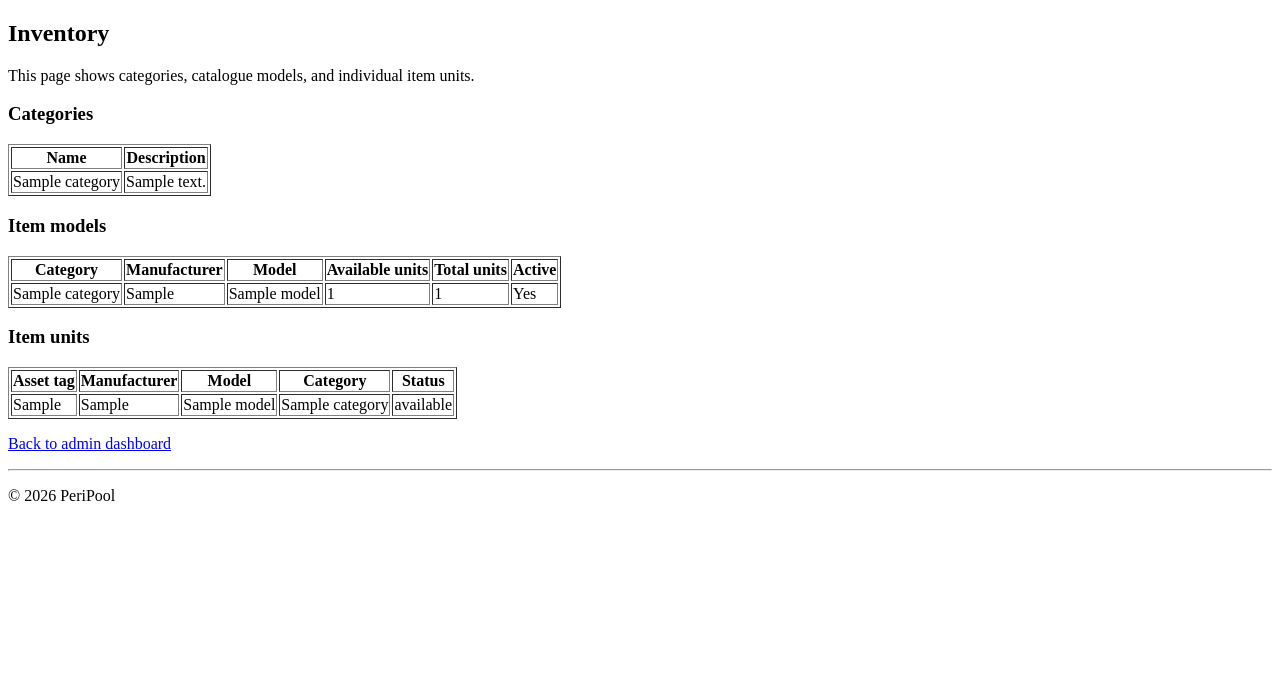
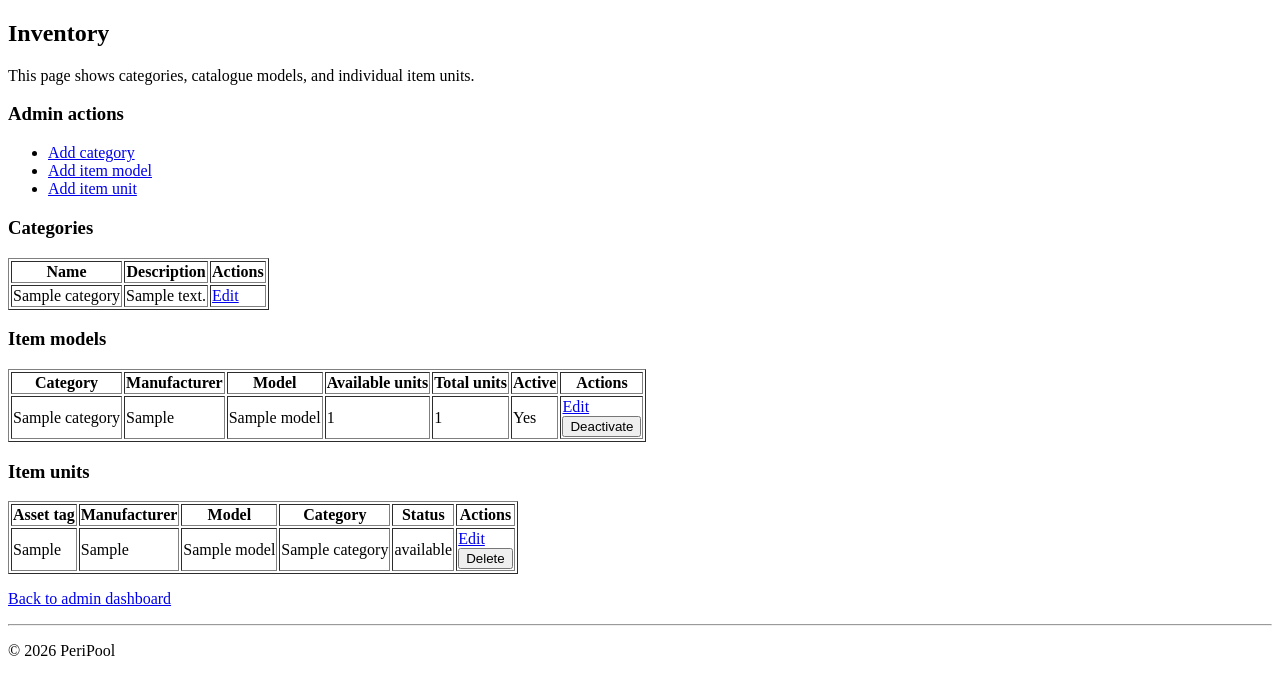
Before and after one commit to simt0m/PeriPool, a Flask app: page /admin/inventory in a window 1280 px wide. Shown: the part 142-818 px from the top of the page. Before the commit the page ends 643 px from the top, so only its background shows below. Run offline with Flask 3, Linux system fonts and the light colour scheme; a user stored in the database is signed in; tables that the repository leaves empty hold one stand-in row (values such as "Sample post").

Commit message:
Add admin CRUD for inventory management

```diff
--- a/app/routes.py
+++ b/app/routes.py
@@ -1,4 +1,5 @@
 from datetime import timedelta
+from decimal import Decimal, InvalidOperation
 
 from flask import Blueprint, flash, redirect, render_template, request, url_for
 from flask_login import current_user, login_required, login_user, logout_user
@@ -8,6 +9,8 @@ from .extensions import db
 from .models import BorrowRecord, Category, ItemModel, ItemUnit, User, get_utc_now
 
 main = Blueprint('main', __name__)
+
+ITEM_UNIT_ADMIN_STATUSES = ['available', 'maintenance', 'inactive']
 
 @main.route('/')
 def home():
@@ -285,6 +288,448 @@ def admin_inventory():
         item_units=item_units
     )
 
+@main.route('/admin/categories/new', methods=['GET', 'POST'])
+@admin_required
+def admin_create_category():
+    """Create a new category."""
+    if request.method == 'POST':
+        name = request.form.get('name', '').strip()
+        description = request.form.get('description', '').strip()
+
+        if not name:
+            flash('Category name is required.', 'danger')
+            return render_template('admin_category_form.html', category=None)
+
+        existing_category = (
+            Category.query
+            .filter(db.func.lower(Category.name) == name.lower())
+            .first()
+        )
+
+        if existing_category:
+            flash('A category with that name already exists.', 'danger')
+            return render_template('admin_category_form.html', category=None)
+
+        category = Category(
+            name=name,
+            description=description
+        )
+
+        db.session.add(category)
+        db.session.commit()
+
+        flash('Category created successfully.', 'success')
+        return redirect(url_for('main.admin_inventory'))
+
+    return render_template('admin_category_form.html', category=None)
+
+@main.route('/admin/categories/<int:category_id>/edit', methods=['GET', 'POST'])
+@admin_required
+def admin_edit_category(category_id):
+    """Edit an existing category."""
+    category = Category.query.get_or_404(category_id)
+
+    if request.method == 'POST':
+        name = request.form.get('name', '').strip()
+        description = request.form.get('description', '').strip()
+
+        if not name:
+            flash('Category name is required.', 'danger')
+            return render_template('admin_category_form.html', category=category)
+
+        existing_category = (
+            Category.query
+            .filter(
+                db.func.lower(Category.name) == name.lower(),
+                Category.id != category.id
+            )
+            .first()
+        )
+
+        if existing_category:
+            flash('Another category already uses that name.', 'danger')
+            return render_template('admin_category_form.html', category=category)
+
+        category.name = name
+        category.description = description
+
+        db.session.commit()
+
+        flash('Category updated successfully.', 'success')
+        return redirect(url_for('main.admin_inventory'))
+
+    return render_template('admin_category_form.html', category=category)
+
+@main.route('/admin/item-models/new', methods=['GET', 'POST'])
+@admin_required
+def admin_create_item_model():
+    """Create a new item model."""
+    categories = Category.query.order_by(Category.name).all()
+
+    if not categories:
+        flash('Create a category before adding an item model.', 'warning')
+        return redirect(url_for('main.admin_inventory'))
+
+    if request.method == 'POST':
+        category_id = request.form.get('category_id', type=int)
+        manufacturer = request.form.get('manufacturer', '').strip()
+        model_name = request.form.get('model_name', '').strip()
+        description = request.form.get('description', '').strip()
+        cost_text = request.form.get('cost', '').strip()
+        image_url = request.form.get('image_url', '').strip()
+        is_active = request.form.get('is_active') == 'on'
+
+        category = db.session.get(Category, category_id)
+
+        if category is None:
+            flash('Please select a valid category.', 'danger')
+            return render_template(
+                'admin_item_model_form.html',
+                item_model=None,
+                categories=categories
+            )
+
+        if not manufacturer or not model_name:
+            flash('Manufacturer and model name are required.', 'danger')
+            return render_template(
+                'admin_item_model_form.html',
+                item_model=None,
+                categories=categories
+            )
+
+        cost = None
+
+        if cost_text:
+            try:
+                cost = Decimal(cost_text)
+            except InvalidOperation:
+                flash('Cost must be a valid number.', 'danger')
+                return render_template(
+                    'admin_item_model_form.html',
+                    item_model=None,
+                    categories=categories
+                )
+
+        existing_item_model = (
+            ItemModel.query
+            .filter(
+                db.func.lower(ItemModel.manufacturer) == manufacturer.lower(),
+                db.func.lower(ItemModel.model_name) == model_name.lower()
+            )
+            .first()
+        )
+
+        if existing_item_model:
+            flash('That manufacturer and model name already exists.', 'danger')
+            return render_template(
+                'admin_item_model_form.html',
+                item_model=None,
+                categories=categories
+            )
+
+        item_model = ItemModel(
+            category_id=category.id,
+            manufacturer=manufacturer,
+            model_name=model_name,
+            description=description,
+            cost=cost,
+            image_url=image_url,
+            is_active=is_active
+        )
+
+        db.session.add(item_model)
+        db.session.commit()
+
+        flash('Item model created successfully.', 'success')
+        return redirect(url_for('main.admin_inventory'))
+
+    return render_template(
+        'admin_item_model_form.html',
+        item_model=None,
+        categories=categories
+    )
+
+@main.route('/admin/item-models/<int:item_model_id>/edit', methods=['GET', 'POST'])
+@admin_required
+def admin_edit_item_model(item_model_id):
+    """Edit an existing item model."""
+    item_model = ItemModel.query.get_or_404(item_model_id)
+    categories = Category.query.order_by(Category.name).all()
+
+    if request.method == 'POST':
+        category_id = request.form.get('category_id', type=int)
+        manufacturer = request.form.get('manufacturer', '').strip()
+        model_name = request.form.get('model_name', '').strip()
+        description = request.form.get('description', '').strip()
+        cost_text = request.form.get('cost', '').strip()
+        image_url = request.form.get('image_url', '').strip()
+        is_active = request.form.get('is_active') == 'on'
+
+        category = db.session.get(Category, category_id)
+
+        if category is None:
+            flash('Please select a valid category.', 'danger')
+            return render_template(
+                'admin_item_model_form.html',
+                item_model=item_model,
+                categories=categories
+            )
+
+        if not manufacturer or not model_name:
+            flash('Manufacturer and model name are required.', 'danger')
+            return render_template(
+                'admin_item_model_form.html',
+                item_model=item_model,
+                categories=categories
+            )
+
+        cost = None
+
+        if cost_text:
+            try:
+                cost = Decimal(cost_text)
+            except InvalidOperation:
+                flash('Cost must be a valid number.', 'danger')
+                return render_template(
+                    'admin_item_model_form.html',
+                    item_model=item_model,
+                    categories=categories
+                )
+
+        existing_item_model = (
+            ItemModel.query
+            .filter(
+                db.func.lower(ItemModel.manufacturer) == manufacturer.lower(),
+                db.func.lower(ItemModel.model_name) == model_name.lower(),
+                ItemModel.id != item_model.id
+            )
+            .first()
+        )
+
+        if existing_item_model:
+            flash('Another item model already uses that manufacturer and model name.', 'danger')
+            return render_template(
+                'admin_item_model_form.html',
+                item_model=item_model,
+                categories=categories
+            )
+
+        item_model.category_id = category.id
+        item_model.manufacturer = manufacturer
+        item_model.model_name = model_name
+        item_model.description = description
+        item_model.cost = cost
+        item_model.image_url = image_url
+        item_model.is_active = is_active
+
+        db.session.commit()
+
+        flash('Item model updated successfully.', 'success')
+        return redirect(url_for('main.admin_inventory'))
+
+    return render_template(
+        'admin_item_model_form.html',
+        item_model=item_model,
+        categories=categories
+    )
+
+@main.route('/admin/item-models/<int:item_model_id>/deactivate', methods=['POST'])
+@admin_required
+def admin_deactivate_item_model(item_model_id):
+    """Deactivate an item model."""
+    item_model = ItemModel.query.get_or_404(item_model_id)
+
+    item_model.is_active = False
+
+    db.session.commit()
+
+    flash('Item model deactivated successfully.', 'success')
+    return redirect(url_for('main.admin_inventory'))
+
+@main.route('/admin/item-units/new', methods=['GET', 'POST'])
+@admin_required
+def admin_create_item_unit():
+    """Create a new item unit."""
+    item_models = (
+        ItemModel.query
+        .filter_by(is_active=True)
+        .order_by(ItemModel.manufacturer, ItemModel.model_name)
+        .all()
+    )
+
+    if not item_models:
+        flash('Create an active item model before adding an item unit.', 'warning')
+        return redirect(url_for('main.admin_inventory'))
+
+    if request.method == 'POST':
+        item_model_id = request.form.get('item_model_id', type=int)
+        asset_tag = request.form.get('asset_tag', '').strip().upper()
+        status = request.form.get('status', '').strip().lower()
+
+        item_model = db.session.get(ItemModel, item_model_id)
+
+        if item_model is None:
+            flash('Please select a valid item model.', 'danger')
+            return render_template(
+                'admin_item_unit_form.html',
+                item_unit=None,
+                item_models=item_models,
+                statuses=ITEM_UNIT_ADMIN_STATUSES
+            )
+
+        if not asset_tag:
+            flash('Asset tag is required.', 'danger')
+            return render_template(
+                'admin_item_unit_form.html',
+                item_unit=None,
+                item_models=item_models,
+                statuses=ITEM_UNIT_ADMIN_STATUSES
+            )
+
+        if status not in ITEM_UNIT_ADMIN_STATUSES:
+            flash('Please select a valid status.', 'danger')
+            return render_template(
+                'admin_item_unit_form.html',
+                item_unit=None,
+                item_models=item_models,
+                statuses=ITEM_UNIT_ADMIN_STATUSES
+            )
+
+        existing_item_unit = (
+            ItemUnit.query
+            .filter(db.func.lower(ItemUnit.asset_tag) == asset_tag.lower())
+            .first()
+        )
+
+        if existing_item_unit:
+            flash('An item unit with that asset tag already exists.', 'danger')
+            return render_template(
+                'admin_item_unit_form.html',
+                item_unit=None,
+                item_models=item_models,
+                statuses=ITEM_UNIT_ADMIN_STATUSES
+            )
+
+        item_unit = ItemUnit(
+            item_model_id=item_model.id,
+            asset_tag=asset_tag,
+            status=status
+        )
+
+        db.session.add(item_unit)
+        db.session.commit()
+
+        flash('Item unit created successfully.', 'success')
+        return redirect(url_for('main.admin_inventory'))
+
+    return render_template(
+        'admin_item_unit_form.html',
+        item_unit=None,
+        item_models=item_models,
+        statuses=ITEM_UNIT_ADMIN_STATUSES
+    )
+
+@main.route('/admin/item-units/<int:item_unit_id>/edit', methods=['GET', 'POST'])
+@admin_required
+def admin_edit_item_unit(item_unit_id):
+    """Edit an existing item unit."""
+    item_unit = ItemUnit.query.get_or_404(item_unit_id)
+
+    if item_unit.status == 'borrowed':
+        flash('Borrowed item units must be returned before they can be edited.', 'warning')
+        return redirect(url_for('main.admin_inventory'))
+
+    item_models = (
+        ItemModel.query
+        .filter_by(is_active=True)
+        .order_by(ItemModel.manufacturer, ItemModel.model_name)
+        .all()
+    )
+
+    if request.method == 'POST':
+        item_model_id = request.form.get('item_model_id', type=int)
+        asset_tag = request.form.get('asset_tag', '').strip().upper()
+        status = request.form.get('status', '').strip().lower()
+
+        item_model = db.session.get(ItemModel, item_model_id)
+
+        if item_model is None:
+            flash('Please select a valid item model.', 'danger')
+            return render_template(
+                'admin_item_unit_form.html',
+                item_unit=item_unit,
+                item_models=item_models,
+                statuses=ITEM_UNIT_ADMIN_STATUSES
+            )
+
+        if not asset_tag:
+            flash('Asset tag is required.', 'danger')
+            return render_template(
+                'admin_item_unit_form.html',
+                item_unit=item_unit,
+                item_models=item_models,
+                statuses=ITEM_UNIT_ADMIN_STATUSES
+            )
+
+        if status not in ITEM_UNIT_ADMIN_STATUSES:
+            flash('Please select a valid status.', 'danger')
+            return render_template(
+                'admin_item_unit_form.html',
+                item_unit=item_unit,
+                item_models=item_models,
+                statuses=ITEM_UNIT_ADMIN_STATUSES
+            )
+
+        existing_item_unit = (
+            ItemUnit.query
+            .filter(
+                db.func.lower(ItemUnit.asset_tag) == asset_tag.lower(),
+                ItemUnit.id != item_unit.id
+            )
+            .first()
+        )
+
+        if existing_item_unit:
+            flash('Another item unit already uses that asset tag.', 'danger')
+            return render_template(
+                'admin_item_unit_form.html',
+                item_unit=item_unit,
+                item_models=item_models,
+                statuses=ITEM_UNIT_ADMIN_STATUSES
+            )
+
+        item_unit.item_model_id = item_model.id
+        item_unit.asset_tag = asset_tag
+        item_unit.status = status
+
+        db.session.commit()
+
+        flash('Item unit updated successfully.', 'success')
+        return redirect(url_for('main.admin_inventory'))
+
+    return render_template(
+        'admin_item_unit_form.html',
+        item_unit=item_unit,
+        item_models=item_models,
+        statuses=ITEM_UNIT_ADMIN_STATUSES
+    )
+
+@main.route('/admin/item-units/<int:item_unit_id>/delete', methods=['POST'])
+@admin_required
+def admin_delete_item_unit(item_unit_id):
+    """Delete an item unit if it has no borrowing history."""
+    item_unit = ItemUnit.query.get_or_404(item_unit_id)
+
+    if item_unit.borrow_records:
+        flash('This item unit has borrowing history and cannot be deleted. Set it to inactive instead.', 'warning')
+        return redirect(url_for('main.admin_inventory'))
+
+    db.session.delete(item_unit)
+    db.session.commit()
+
+    flash('Item unit deleted successfully.', 'success')
+    return redirect(url_for('main.admin_inventory'))
+
 @main.route('/admin/borrow-records')
 @admin_required
 def admin_borrow_records():
--- a/app/templates/admin_inventory.html
+++ b/app/templates/admin_inventory.html
@@ -10,6 +10,14 @@
         This page shows categories, catalogue models, and individual item units.
     </p>
 
+    <h3>Admin actions</h3>
+
+    <ul>
+        <li><a href="{{ url_for('main.admin_create_category') }}">Add category</a></li>
+        <li><a href="{{ url_for('main.admin_create_item_model') }}">Add item model</a></li>
+        <li><a href="{{ url_for('main.admin_create_item_unit') }}">Add item unit</a></li>
+    </ul>
+
     <h3>Categories</h3>
 
     {% if categories %}
@@ -18,6 +26,7 @@
                 <tr>
                     <th>Name</th>
                     <th>Description</th>
+                    <th>Actions</th>
                 </tr>
             </thead>
 
@@ -26,6 +35,9 @@
                     <tr>
                         <td>{{ category.name }}</td>
                         <td>{{ category.description or 'No description' }}</td>
+                        <td>
+                            <a href="{{ url_for('main.admin_edit_category', category_id=category.id) }}">Edit</a>
+                        </td>
                     </tr>
                 {% endfor %}
             </tbody>
@@ -46,6 +58,7 @@
                     <th>Available units</th>
                     <th>Total units</th>
                     <th>Active</th>
+                    <th>Actions</th>
                 </tr>
             </thead>
 
@@ -58,6 +71,19 @@
                         <td>{{ item_model.available_units }}</td>
                         <td>{{ item_model.total_units }}</td>
                         <td>{{ 'Yes' if item_model.is_active else 'No' }}</td>
+                        <td>
+                            <a href="{{ url_for('main.admin_edit_item_model', item_model_id=item_model.id) }}">Edit</a>
+
+                            {% if item_model.is_active %}
+                                <form
+                                    method="post"
+                                    action="{{ url_for('main.admin_deactivate_item_model', item_model_id=item_model.id) }}"
+                                    onsubmit="return confirm('Deactivate this item model?');"
+                                >
+                                    <button type="submit">Deactivate</button>
+                                </form>
+                            {% endif %}
+                        </td>
                     </tr>
                 {% endfor %}
             </tbody>
@@ -77,6 +103,7 @@
                     <th>Model</th>
                     <th>Category</th>
                     <th>Status</th>
+                    <th>Actions</th>
                 </tr>
             </thead>
 
@@ -88,6 +115,23 @@
                         <td>{{ item_unit.item_model.model_name }}</td>
                         <td>{{ item_unit.item_model.category.name }}</td>
                         <td>{{ item_unit.status }}</td>
+                        <td>
+                            {% if item_unit.status != 'borrowed' %}
+                                <a href="{{ url_for('main.admin_edit_item_unit', item_unit_id=item_unit.id) }}">Edit</a>
+                            {% else %}
+                                Currently borrowed
+                            {% endif %}
+
+                            {% if not item_unit.borrow_records %}
+                                <form
+                                    method="post"
+                                    action="{{ url_for('main.admin_delete_item_unit', item_unit_id=item_unit.id) }}"
+                                    onsubmit="return confirm('Delete this item unit?');"
+                                >
+                                    <button type="submit">Delete</button>
+                                </form>
+                            {% endif %}
+                        </td>
                     </tr>
                 {% endfor %}
             </tbody>
```
Also changed, not shown: app/templates/admin_category_form.html (added, +41 -0 lines), app/templates/admin_item_model_form.html (added, +99 -0 lines).
